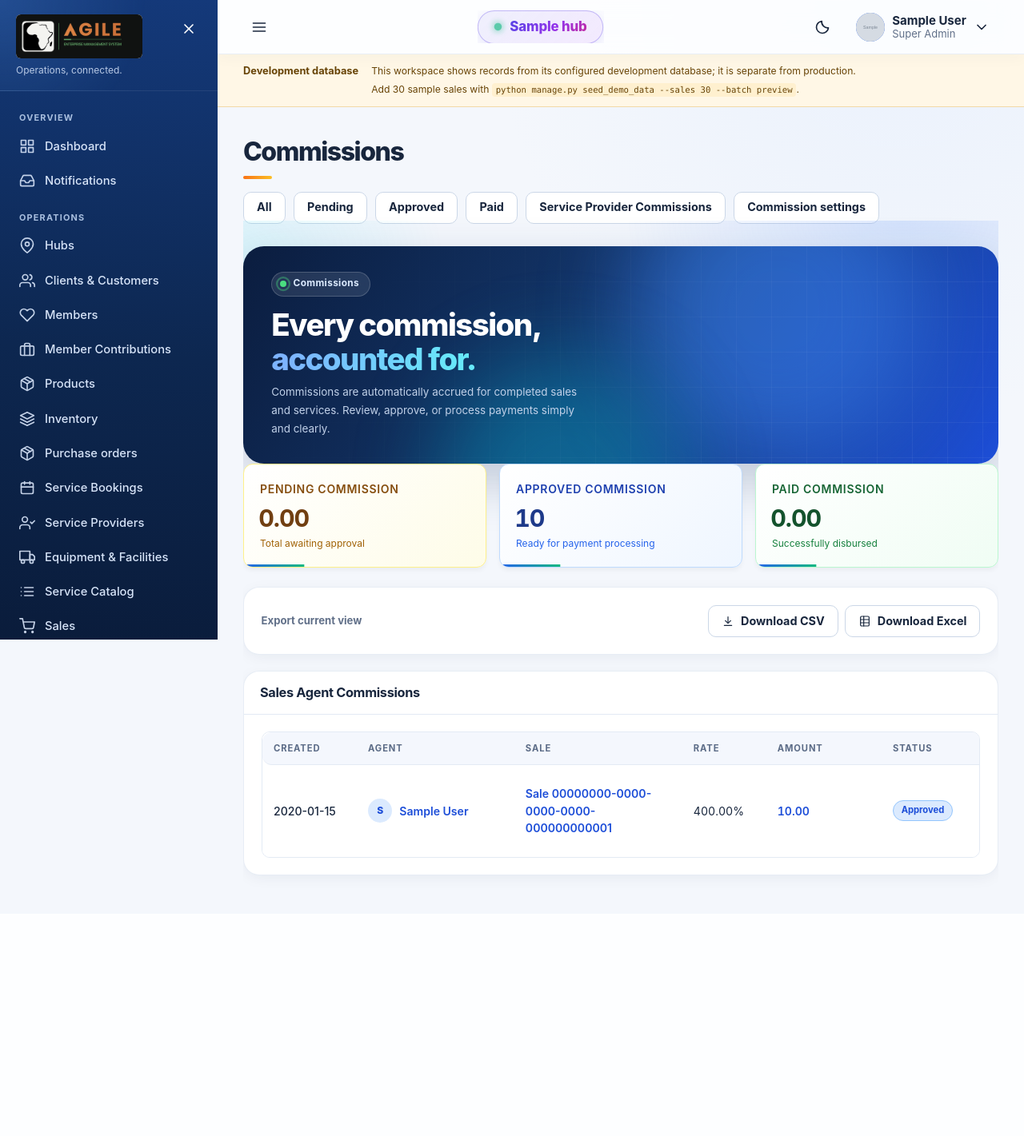
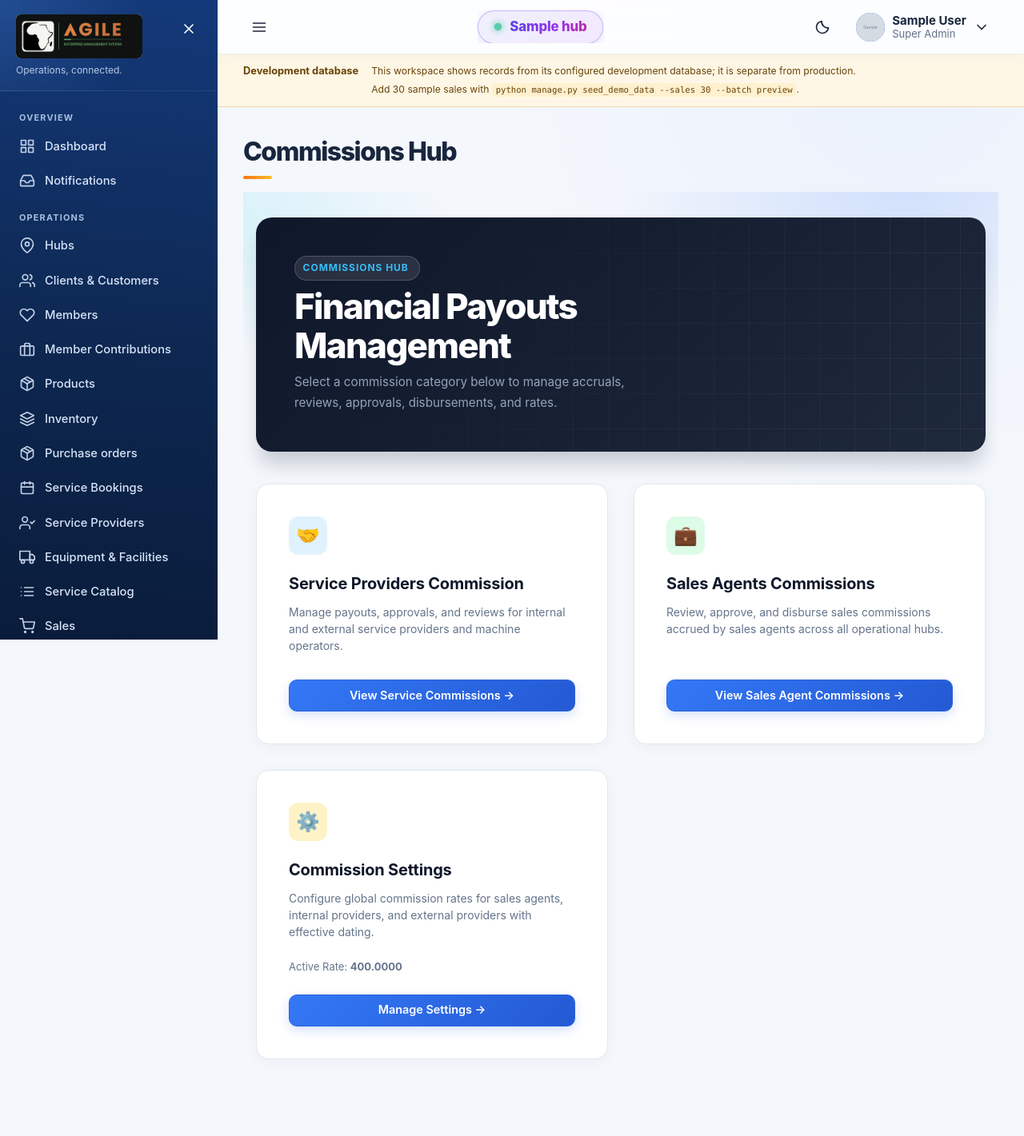
Before and after one commit to brianMugatsia/agile_hub, a Django app: page /commissions/ in a window 1280 px wide. Shown: the whole page at 80% size. Before the commit the page ends 1103 px from the top, so only its background shows below. Run offline with Django 5.2, Linux system fonts and the light colour scheme; a user stored in the database is signed in; tables that the repository leaves empty hold one stand-in row (values such as "Sample post"); grey boxes marked "Sample" are stand-in pictures; data that the repository does not hold is empty; parts of the project's set-up code (start-up, migrations or seed data) failed here and were passed over; some libraries are stand-ins or nearby versions.

Commit message:
update commision page

```diff
--- a/apps/commissions/urls.py
+++ b/apps/commissions/urls.py
@@ -4,13 +4,14 @@ from .views import (
     ApproveCommissionView,
     AgentCommissionStatementView,
     ApprovedCommissionListView,
+    CommissionDetailView,
     CommissionExportView,
-    CommissionDetailView,
+    CommissionHubView,
     CommissionListView,
     CommissionSettingsView,
     PaidCommissionListView,
+    PendingCommissionListView,
     PayCommissionView,
-    PendingCommissionListView,
     RejectCommissionView,
     ReverseCommissionView,
     ServiceCommissionListView,
@@ -24,19 +25,20 @@ from .views import (
 app_name = "commissions"
 
 urlpatterns = [
-    path("export/<str:file_format>/", CommissionExportView.as_view(), name="export"),
-    path("settings/", CommissionSettingsView.as_view(), name="settings"),
-    path("agents/<uuid:agent_id>/statement/", AgentCommissionStatementView.as_view(), name="agent_statement"),
+    path("", CommissionHubView.as_view(), name="list"),
+    path("agents/", CommissionListView.as_view(), name="agent_list"),
     path("pending/", PendingCommissionListView.as_view(), name="pending"),
     path("approved/", ApprovedCommissionListView.as_view(), name="approved"),
     path("paid/", PaidCommissionListView.as_view(), name="paid"),
-    path("", CommissionListView.as_view(), name="list"),
+    path("settings/", CommissionSettingsView.as_view(), name="settings"),
+    path("agent/<uuid:agent_id>/statement/", AgentCommissionStatementView.as_view(), name="agent_statement"),
+
+    path("export/<str:format>/", CommissionExportView.as_view(), name="export"),
     path("<int:pk>/", CommissionDetailView.as_view(), name="detail"),
     path("<int:pk>/approve/", ApproveCommissionView.as_view(), name="approve"),
     path("<int:pk>/reject/", RejectCommissionView.as_view(), name="reject"),
     path("<int:pk>/pay/", PayCommissionView.as_view(), name="pay"),
     path("<int:pk>/reverse/", ReverseCommissionView.as_view(), name="reverse"),
-
     # Service Commissions
     path("service-commissions/", ServiceCommissionListView.as_view(), name="service_list"),
     path("service-commissions/<int:pk>/", ServiceCommissionDetailView.as_view(), name="service_detail"),
--- a/apps/commissions/views.py
+++ b/apps/commissions/views.py
@@ -27,6 +27,18 @@ from apps.core.scoping import scope_queryset
 
 from .forms import CommissionSettingForm
 from .models import CommissionSetting, SalesAgentCommission, ServiceCommission
+
+
+class CommissionHubView(LoginRequiredMixin, PermissionRequiredMixin, PageMixin, TemplateView):
+    template_name = "commissions/commission_hub.html"
+    permission_required = "commissions.view_salesagentcommission"
+    page_title = "Commissions Hub"
+
+    def get_context_data(self, **kwargs):
+        context = super().get_context_data(**kwargs)
+        active_setting = CommissionSetting.objects.filter(is_active=True).first()
+        context["active_setting"] = active_setting
+        return context
 
 
 class CommissionListView(ScopedModelListView):
@@ -76,20 +88,6 @@ class CommissionListView(ScopedModelListView):
         context["total_pending_commission"] = base_qs.filter(status=SalesAgentCommission.Status.PENDING).aggregate(total=Sum("amount"))["total"] or Decimal("0.00")
         context["total_approved_commission"] = base_qs.filter(status=SalesAgentCommission.Status.APPROVED).aggregate(total=Sum("amount"))["total"] or Decimal("0.00")
         context["total_paid_commission"] = base_qs.filter(status=SalesAgentCommission.Status.PAID).aggregate(total=Sum("amount"))["total"] or Decimal("0.00")
-
-        srv_qs = scope_queryset(ServiceCommission.objects.all(), self.request.user).select_related("provider", "booking", "service_type")
-        status_filter = self.request.GET.get("status")
-        if "approved" in self.request.path:
-            status_filter = ServiceCommission.Status.APPROVED
-        elif "pending" in self.request.path:
-            status_filter = ServiceCommission.Status.PENDING
-        elif "paid" in self.request.path:
-            status_filter = ServiceCommission.Status.PAID
-
-        if status_filter:
-            srv_qs = srv_qs.filter(status=status_filter)
-
-        context["service_commissions"] = srv_qs.order_by("-created_at")[:50]
         return context
 
 
@@ -326,7 +324,7 @@ class ReverseCommissionView(CommissionActionView):
 # Service Commissions
 class ServiceCommissionListView(ScopedModelListView):
     model = ServiceCommission
-    template_name = "commissions/commission_list.html"
+    template_name = "commissions/service_commission_list.html"
     page_title = "Service Commissions"
     columns = (
         {"label": "Created", "field": "created_at"},
@@ -340,10 +338,17 @@ class ServiceCommissionListView(ScopedModelListView):
     date_filter_field = "created_at"
     filter_fields = (("status", ServiceCommission.Status.choices),)
 
+    def get_context_data(self, **kwargs):
+        context = super().get_context_data(**kwargs)
+        context["can_view_commission_settings"] = self.request.user.has_perm("commissions.view_commissionsetting")
+        context["can_approve_service_commissions"] = self.request.user.has_perm("commissions.approve_servicecommission")
+        context["can_pay_service_commissions"] = self.request.user.has_perm("commissions.pay_servicecommission")
+        return context
+
 
 class ServiceCommissionDetailView(LoginRequiredMixin, PermissionRequiredMixin, PageMixin, DetailView):
     model = ServiceCommission
-    template_name = "commissions/commission_detail.html"
+    template_name = "commissions/service_commission_detail.html"
     context_object_name = "commission"
     permission_required = "commissions.view_servicecommission"
     page_title = "Service Commission Details"
@@ -375,7 +380,7 @@ class ServiceCommissionActionView(LoginRequiredMixin, PermissionRequiredMixin, V
             messages.error(request, str(error))
         else:
             messages.success(request, self.success_message)
-        return redirect("commissions:service_list")
+        return redirect("commissions:service_detail", pk=pk)
 
 
 class ApproveServiceCommissionView(ServiceCommissionActionView):
--- a/apps/core/templatetags/ui_tags.py
+++ b/apps/core/templatetags/ui_tags.py
@@ -98,7 +98,12 @@ def get_attr(value, path):
 @register.filter
 def percentage(value):
     """Convert a stored fractional rate (0.2) to a display percentage (20)."""
-    return Decimal(str(value)) * Decimal("100")
+    if value == "" or value is None:
+        return Decimal("0.00")
+    try:
+        return Decimal(str(value)) * Decimal("100")
+    except Exception:
+        return Decimal("0.00")
 
 
 @register.filter
--- /dev/null
+++ b/templates/commissions/commission_hub.html
@@ -0,0 +1,62 @@
+{% extends "base.html" %}
+{% load static ui_tags %}
+
+{% block content %}
+<div class="dash" style="max-width: 1100px; margin: 3rem auto; padding: 0 1rem;">
+
+  <!-- HERO -->
+  <section class="dash-hero" style="background: linear-gradient(135deg, #0f172a 0%, #1e293b 100%); border-radius: 20px; padding: 3rem; color: #fff; margin-bottom: 2.5rem; box-shadow: 0 20px 25px -5px rgba(15, 23, 42, 0.2);">
+    <div class="dash-hero__text">
+      <span class="dash-hero__eyebrow" style="text-transform: uppercase; font-size: 0.75rem; letter-spacing: 0.08em; color: #38bdf8; font-weight: 700;">Commissions Hub</span>
+      <h2 class="dash-hero__title" style="font-size: 2.75rem; font-weight: 800; margin: 0.5rem 0; color: #ffffff;">Financial Payouts Management</h2>
+      <p class="dash-hero__note" style="font-size: 0.95rem; color: #94a3b8; margin: 0; max-width: 600px;">Select a commission category below to manage accruals, reviews, approvals, disbursements, and rates.</p>
+    </div>
+  </section>
+
+  <!-- 3 MAIN OPTION CARDS -->
+  <div style="display: grid; grid-template-columns: repeat(auto-fit, minmax(320px, 1fr)); gap: 2rem; margin-bottom: 3rem;">
+
+    <!-- 1. Service Providers Commission -->
+    <div class="card dash-panel" style="background: #ffffff; border-radius: 16px; border: 1px solid #e2e8f0; box-shadow: 0 4px 20px rgba(0,0,0,0.04); padding: 2.5rem; display: flex; flex-direction: column; justify-content: space-between; transition: transform 0.2s, box-shadow 0.2s;" onmouseover="this.style.transform='translateY(-4px)'; this.style.boxShadow='0 12px 30px rgba(0,0,0,0.08)'" onmouseout="this.style.transform='translateY(0)'; this.style.boxShadow='0 4px 20px rgba(0,0,0,0.04)'">
+      <div>
+        <div style="width: 48px; height: 48px; background: #e0f2fe; color: #0284c7; border-radius: 12px; display: flex; align-items: center; justify-content: center; font-size: 1.5rem; font-weight: 700; margin-bottom: 1.5rem;">🤝</div>
+        <h3 style="font-size: 1.25rem; font-weight: 700; color: #0f172a; margin: 0 0 0.75rem 0;">Service Providers Commission</h3>
+        <p style="font-size: 0.875rem; color: #64748b; line-height: 1.5; margin: 0 0 2rem 0;">Manage payouts, approvals, and reviews for internal and external service providers and machine operators.</p>
+      </div>
+      <div>
+        <a href="{% url 'commissions:service_list' %}" class="btn btn--primary" style="width: 100%; text-align: center; justify-content: center; font-weight: 600; padding: 0.75rem 1rem;">View Service Commissions →</a>
+      </div>
+    </div>
+
+    <!-- 2. Sales Agents Commissions -->
+    <div class="card dash-panel" style="background: #ffffff; border-radius: 16px; border: 1px solid #e2e8f0; box-shadow: 0 4px 20px rgba(0,0,0,0.04); padding: 2.5rem; display: flex; flex-direction: column; justify-content: space-between; transition: transform 0.2s, box-shadow 0.2s;" onmouseover="this.style.transform='translateY(-4px)'; this.style.boxShadow='0 12px 30px rgba(0,0,0,0.08)'" onmouseout="this.style.transform='translateY(0)'; this.style.boxShadow='0 4px 20px rgba(0,0,0,0.04)'">
+      <div>
+        <div style="width: 48px; height: 48px; background: #dcfce7; color: #16a34a; border-radius: 12px; display: flex; align-items: center; justify-content: center; font-size: 1.5rem; font-weight: 700; margin-bottom: 1.5rem;">💼</div>
+        <h3 style="font-size: 1.25rem; font-weight: 700; color: #0f172a; margin: 0 0 0.75rem 0;">Sales Agents Commissions</h3>
+        <p style="font-size: 0.875rem; color: #64748b; line-height: 1.5; margin: 0 0 2rem 0;">Review, approve, and disburse sales commissions accrued by sales agents across all operational hubs.</p>
+      </div>
+      <div>
+        <a href="{% url 'commissions:agent_list' %}" class="btn btn--primary" style="width: 100%; text-align: center; justify-content: center; font-weight: 600; padding: 0.75rem 1rem;">View Sales Agent Commissions →</a>
+      </div>
+    </div>
+
+    <!-- 3. Setting Commissions -->
+    <div class="card dash-panel" style="background: #ffffff; border-radius: 16px; border: 1px solid #e2e8f0; box-shadow: 0 4px 20px rgba(0,0,0,0.04); padding: 2.5rem; display: flex; flex-direction: column; justify-content: space-between; transition: transform 0.2s, box-shadow 0.2s;" onmouseover="this.style.transform='translateY(-4px)'; this.style.boxShadow='0 12px 30px rgba(0,0,0,0.08)'" onmouseout="this.style.transform='translateY(0)'; this.style.boxShadow='0 4px 20px rgba(0,0,0,0.04)'">
+      <div>
+        <div style="width: 48px; height: 48px; background: #fef3c7; color: #d97706; border-radius: 12px; display: flex; align-items: center; justify-content: center; font-size: 1.5rem; font-weight: 700; margin-bottom: 1.5rem;">⚙️</div>
+        <h3 style="font-size: 1.25rem; font-weight: 700; color: #0f172a; margin: 0 0 0.75rem 0;">Commission Settings</h3>
+        <p style="font-size: 0.875rem; color: #64748b; line-height: 1.5; margin: 0 0 1.5rem 0;">Configure global commission rates for sales agents, internal providers, and external providers with effective dating.</p>
+      </div>
+      <div>
+        <div style="margin-bottom: 1.5rem; font-size: 0.8125rem; color: #64748b;">
+          Active Rate: <strong>{{ active_setting.sales_agent_rate|percentage|default:"20%" }}</strong>
+        </div>
+        <a href="{% url 'commissions:settings' %}" class="btn btn--primary" style="width: 100%; text-align: center; justify-content: center; font-weight: 600; padding: 0.75rem 1rem;">Manage Settings →</a>
+      </div>
+    </div>
+
+  </div>
+
+</div>
+<script type="module" src="{% static 'js/pages/dashboard-motion.js' %}"></script>
+{% endblock %}
--- a/templates/commissions/commission_list.html
+++ b/templates/commissions/commission_list.html
@@ -140,7 +140,7 @@
                 </td>
               </tr>
             {% empty %}
-              <tr><td colspan="7">{% include "partials/empty_state.html" with title="No sales agent commissions" message="Commissions are created when sales are completed." %}</td></tr>
+              <tr><td colspan="7">{% include "partials/empty_state.html" with title="No commissions yet" message="Commissions are created when sales are completed." %}</td></tr>
             {% endfor %}
           </tbody>
         </table>
```
Also changed, not shown: apps/commissions/tests/test_views.py (+5 -5 lines), apps/core/management/commands/reseed_prod.py (+7 -2 lines), apps/services/models.py (+10 -10 lines), templates/commissions/service_commission_detail.html (added, +141 -0 lines), templates/commissions/service_commission_list.html (added, +90 -0 lines).
